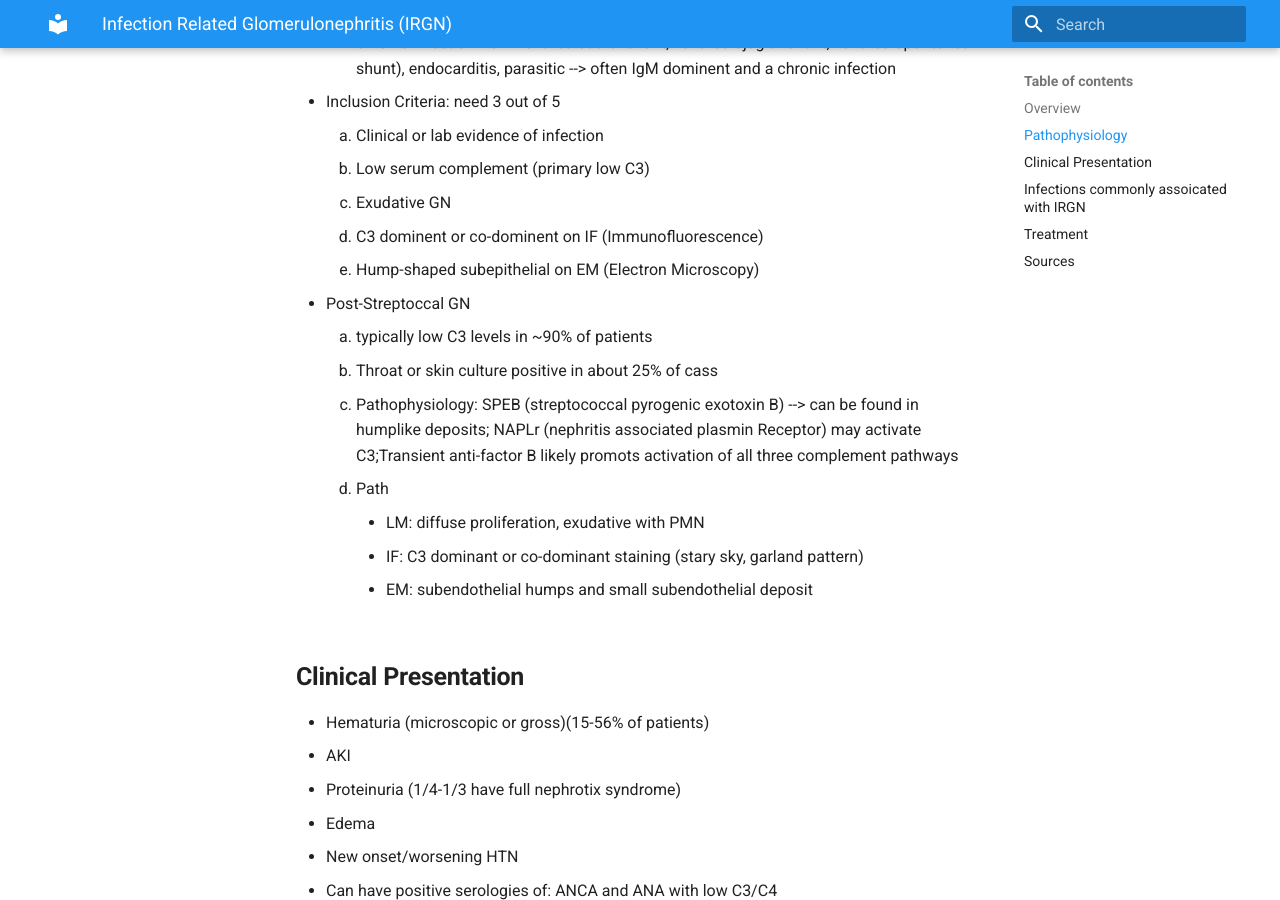
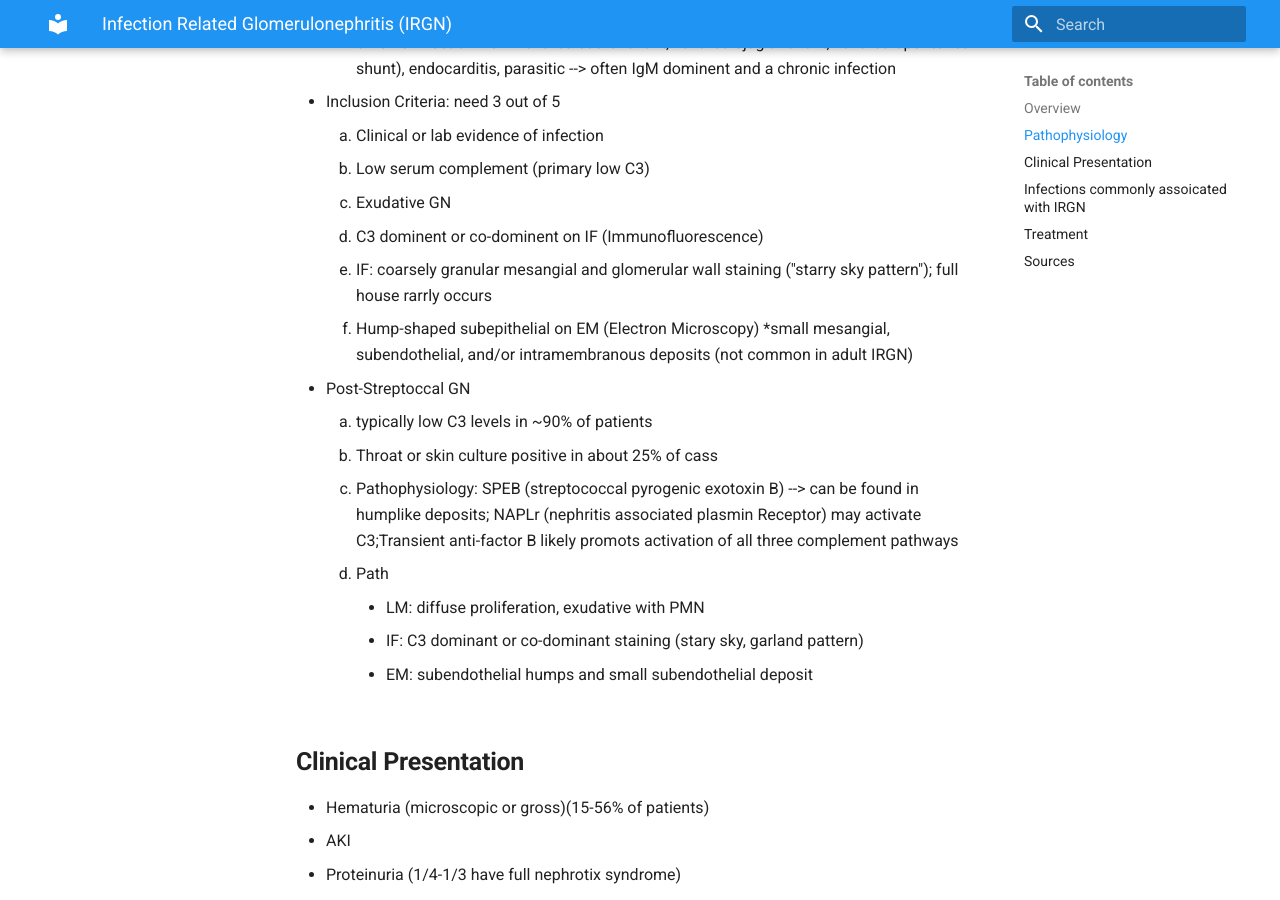
Before and after one commit to TTUNEPH2025/GN, an MkDocs documentation site: the page built from docs/IRGN.md, in a window 1280 px wide and 900 px high, scrolled down 1836 px. Built offline with MkDocs 1.6.1 and Material for MkDocs 9.7.7, drawn with Linux system fonts in a browser that asks for light colours.

Commit message:
Update IRGN.md

```diff
--- a/docs/IRGN.md
+++ b/docs/IRGN.md
@@ -65,7 +65,9 @@ flowchart TB
     2. Low serum complement (primary low C3)
     3. Exudative GN
     4. C3 dominent or co-dominent on IF (Immunofluorescence)
-    5. Hump-shaped subepithelial on EM (Electron Microscopy)
+       * IF: coarsely granular mesangial and glomerular wall staining ("starry sky pattern"); full house rarrly occurs
+    6. Hump-shaped subepithelial on EM (Electron Microscopy)
+       *small mesangial, subendothelial, and/or intramembranous deposits (not common in adult IRGN)
   * Post-Streptoccal GN
     1. typically low C3 levels in ~90% of patients
     2. Throat or skin culture positive in about 25% of cass
```
